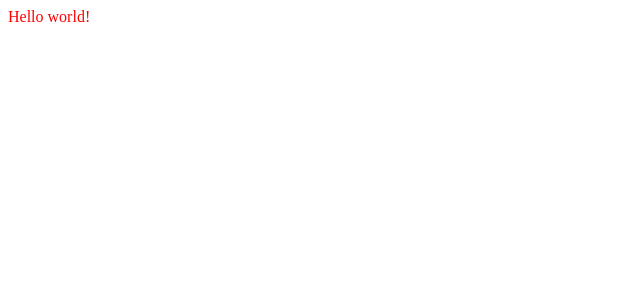
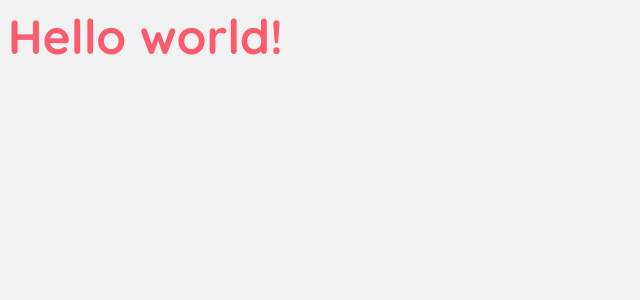
Before and after one commit to Bibalox/portfolio, a Vue app: page / in a window 1280 px wide. Shown: the top 300 px of the page, without its empty margins (0-640 px from the left). Built offline with nearby package versions, Linux system fonts and the light colour scheme.

Commit message:
💄 Add the global font and color variables

```diff
--- a/src/App.vue
+++ b/src/App.vue
@@ -7,5 +7,7 @@ import { RouterView } from 'vue-router'
 </template>
 
 <style lang="scss">
-
+body {
+  background-color: var(--background-primary);
+}
 </style>
--- /dev/null
+++ b/src/components/TheToto.vue
@@ -0,0 +1,15 @@
+<script setup lang="ts">
+
+</script>
+
+<template>
+  <span class="test__toto title-lg">Hello world!</span>
+</template>
+
+<style lang="scss">
+.test {
+  &__toto {
+    color: var(--accent-solid-600);
+  }
+}
+</style>
--- a/src/main.ts
+++ b/src/main.ts
@@ -1,3 +1,5 @@
+import './styles/font.scss'
+import './styles/colors.scss'
 import { createApp } from 'vue'
 import App from './App.vue'
 import router from './router'
@@ -7,3 +9,17 @@ const app = createApp(App)
 app.use(router)
 
 app.mount('#app')
+
+// Manage the system color theme
+const media = window.matchMedia('(prefers-color-scheme: dark)')
+
+document
+  .documentElement
+  .setAttribute('data-theme', media.matches ? 'dark' : 'light')
+
+media
+  .addEventListener('change', e => {
+    document
+      .documentElement
+      .setAttribute('data-theme', e.matches ? 'dark' : 'light')
+  })
--- /dev/null
+++ b/src/styles/colors.scss
@@ -0,0 +1,109 @@
+[data-theme=light],
+.light {
+  --system-solid-100: #FAFAFA;
+  --system-solid-150: #F5F5F5;
+  --system-solid-200: #F2F2F2;
+  --system-solid-250: #EAEAEA;
+  --system-solid-300: #E1E1E1;
+  --system-solid-400: #C1C1C1;
+  --system-solid-500: #8F8F8F;
+  --system-solid-600: #71716F;
+  --system-solid-700: #606060;
+  --system-solid-800: #404040;
+  --system-solid-900: #161616;
+
+  --system-alpha-100: rgba(0,0,0,.02);
+  --system-alpha-200: rgba(0,0,0,.04);
+  --system-alpha-300: rgba(0,0,0,.08);
+  --system-alpha-400: rgba(0,0,0,.12);
+
+  --background-primary: var(--system-solid-200);
+  --background-secondary: var(--system-solid-100);
+
+  --stroke-soft: var(--system-alpha-200);
+  --stroke-medium: var(--system-alpha-300);
+  --stroke-hard: var(--system-alpha-400);
+
+  --cover-soft: rgba(255,255,255,.45);
+  --cover-hard: rgba(255,255,255,.65);
+
+  --accent-solid-100: #FAF1F2;
+  --accent-solid-200: #FBD6DA;
+  --accent-solid-300: #FBB7BF;
+  --accent-solid-400: #FB98A3;
+  --accent-solid-500: #FB7987;
+  --accent-solid-600: #FA5C6E;
+  --accent-solid-700: #E23D50;
+  --accent-solid-800: #CB2034;
+  --accent-solid-900: #B20014;
+
+  --accent-alpha-100: rgba(250,92,110,.06);
+  --accent-alpha-200: rgba(250,92,110,.11);
+  --accent-alpha-300: rgba(250,92,110,.18);
+  --accent-alpha-400: rgba(250,92,110,.24);
+
+  --map-background: #F5F5F5;
+  --map-nature-1: #B7EED1;
+  --map-nature-2: #C9F5DF;
+  --map-road-1: #D2DCE3;
+  --map-road-2: #9EB3CE;
+  --map-road-3: #778EB3;
+  --map-water: #7CD5EA;
+  --map-text-1: #494949;
+  --map-text-2: #FFFFFF;
+}
+
+[data-theme=dark],
+.dark {
+  --system-solid-100: #060606;
+  --system-solid-150: #0E0E0;
+  --system-solid-200: #141414;
+  --system-solid-250: #212121;
+  --system-solid-300: #2C2C2C;
+  --system-solid-400: #434343;
+  --system-solid-500: #616161;
+  --system-solid-600: #8A8A8A;
+  --system-solid-700: #BFBFBF;
+  --system-solid-800: #E9E9E9;
+  --system-solid-900: #FFFFFF;
+
+  --system-alpha-100: rgba(255,255,255,.03);
+  --system-alpha-200: rgba(255,255,255,.07);
+  --system-alpha-300: rgba(255,255,255,.11);
+  --system-alpha-400: rgba(255,255,255,.16);
+
+  --background-primary: var(--system-solid-100);
+  --background-secondary: var(--system-solid-150);
+
+  --stroke-soft: var(--system-alpha-100);
+  --stroke-medium: var(--system-alpha-200);
+  --stroke-hard: var(--system-alpha-300);
+
+  --cover-soft: rgba(0,0,0,.60);
+  --cover-hard: rgba(0,0,0,.75);
+
+  --accent-solid-100: #1E0F10;
+  --accent-solid-200: #481E22;
+  --accent-solid-300: #762E36;
+  --accent-solid-400: #A33E49;
+  --accent-solid-500: #D14E5D;
+  --accent-solid-600: #FA5C6E;
+  --accent-solid-700: #FB7F8D;
+  --accent-solid-800: #FC9DA8;
+  --accent-solid-900: #FDBFC6;
+
+  --accent-alpha-100: rgba(250,92,110,.06);
+  --accent-alpha-200: rgba(250,92,110,.11);
+  --accent-alpha-300: rgba(250,92,110,.18);
+  --accent-alpha-400: rgba(250,92,110,.24);
+
+  --map-background: #1A2636;
+  --map-nature-1: #234C4E;
+  --map-nature-2: #143031;
+  --map-road-1: #3D4E65;
+  --map-road-2: #517097;
+  --map-road-3: #1A2433;
+  --map-water: #07080C;
+  --map-text-1: #FFFFFF;
+  --map-text-2: #171B20;
+}
--- /dev/null
+++ b/src/styles/font.scss
@@ -0,0 +1,93 @@
+@import url('https://fonts.googleapis.com/css2?family=Quicksand:wght@300..700&display=swap');
+
+
+// Global properties
+
+:root {
+  font-family: "Quicksand", sans-serif;
+  font-size: 10px;
+  font-style: normal;
+  font-optical-sizing: auto;
+}
+
+
+// Title
+
+.title {
+
+  &-sm {
+    font-size:    2.4rem;
+    line-height:  3.6rem;
+
+    font-weight:  700;
+  }
+
+  &-md {
+    font-size:    3.2rem;
+    line-height:  4.4rem;
+
+    font-weight:  700;
+  }
+
+  &-lg {
+    font-size: 4.8rem;
+    line-height: 5.6rem;
+
+    font-weight: 700;
+  }
+
+}
+
+
+// Paragraphs
+
+.paragraph {
+
+  &-xs {
+    font-size:    1.6rem;
+    line-height:  2.4rem;
+  }
+
+  &-sm {
+    font-size:    1.8rem;
+    line-height:  3.0rem;
+  }
+
+  &-md {
+    font-size:    2.0rem;
+    line-height:  3.6rem;
+  }
+
+  &-lg {
+    font-size:    2.4rem;
+    line-height:  4.0rem;
+  }
+
+}
+
+
+// Labels
+
+.label {
+
+  &-xs {
+    font-size:    1.0rem;
+    line-height:  1.2rem;
+  }
+
+  &-sm {
+    font-size:    1.6rem;
+    line-height:  1.8rem;
+  }
+
+  &-md {
+    font-size:    1.8rem;
+    line-height:  2.2rem;
+  }
+
+  &-lg {
+    font-size:    2.4rem;
+    line-height:  2.8rem;
+  }
+
+}
--- a/src/views/HomeView.vue
+++ b/src/views/HomeView.vue
@@ -1,15 +1,13 @@
 <script setup lang="ts">
+import TheToto from '@/components/TheToto.vue'
 </script>
 
 <template>
   <main>
-    <span class="test__toto">Hello world!</span>
+    <the-toto />
   </main>
 </template>
 
 <style lang="scss">
-.test {
-  &__toto {
-    color: red;
-  }
-}</style>
+
+</style>
```
